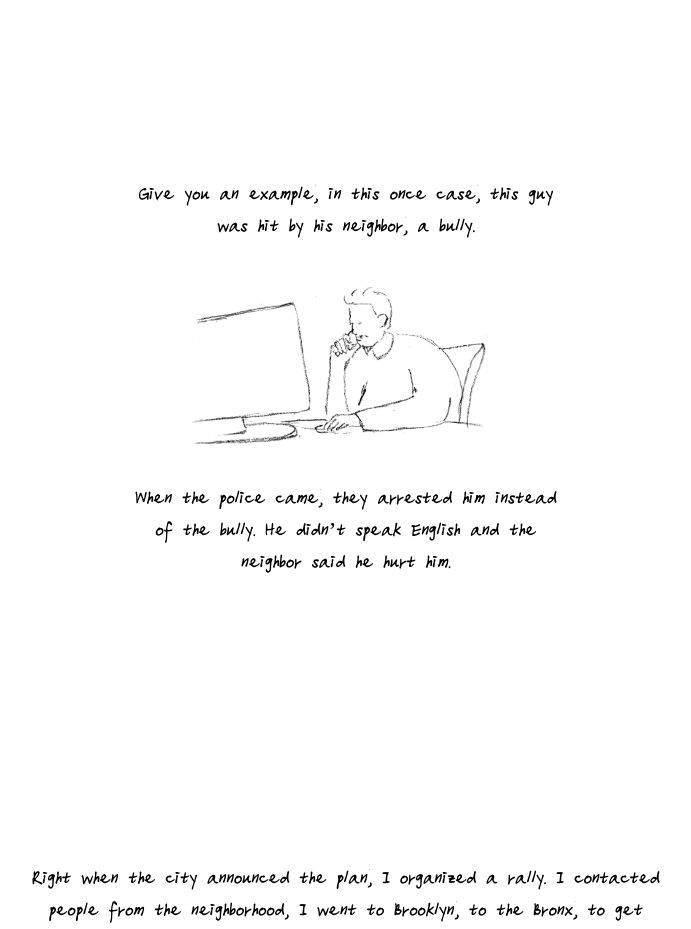
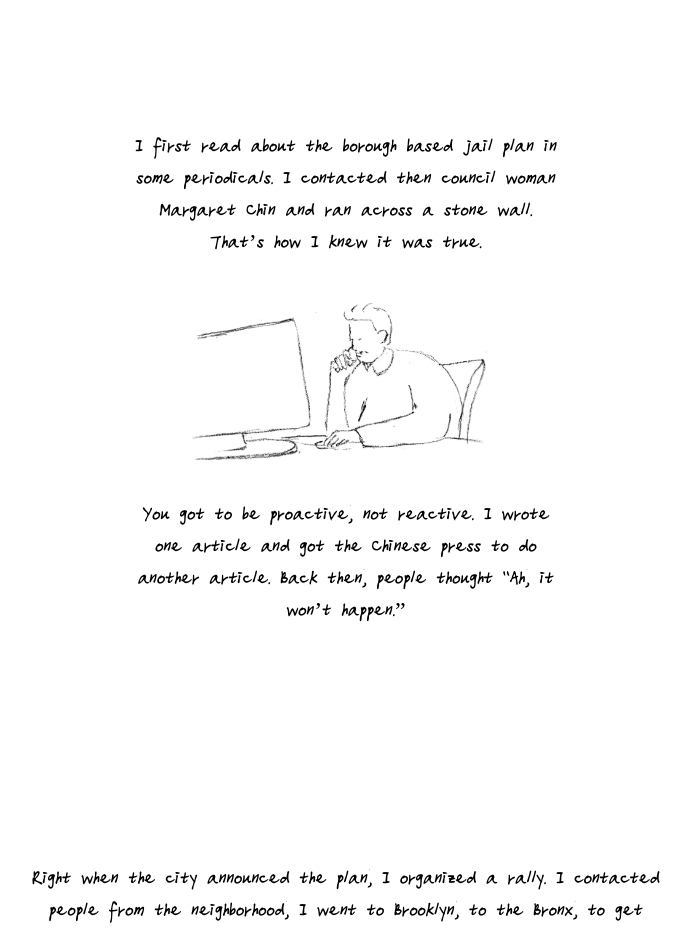
Before and after one commit to Emceelamb/chinatown-jail-comic, a Next.js app: page /2 in a window 1280 px wide. Shown: the part 3220-4149 px from the top of the page, without its empty margins (294-985 px from the left). Built offline with nearby package versions, Linux system fonts and the light colour scheme.

Commit message:
text edit

```diff
--- a/pages/1.tsx
+++ b/pages/1.tsx
@@ -121,7 +121,7 @@ const PanelFour = () => {
         <p className="font-winnieyoe text-2xl text-center">
           I first heard about the jail plan in a small private meeting with less
           than a dozen of community leaders and organizations. The city made a
-          presentation with the council member of the time, Margaret Chan.
+          presentation with the council member of the time, Margaret Chin.
         </p>
       </div>
       <div className="w-1/4">
@@ -380,9 +380,7 @@ const PanelThirteen = () => {
       <div className="w-full relative h-screen flex flex-col justify-center items-center">
         <div className="w-2/3">
           <p className="font-winnieyoe text-3xl text-center">
-            From history we know that every time you have a large project it
-            disrupts the community for years. Jail building always comes with a
-            very large price tag.
+          Since the March rally, NUBC has been working with their lawyer to gather plaintiffs and file a lawsuit at the federal level.
           </p>
         </div>
       </div>
--- a/pages/2.tsx
+++ b/pages/2.tsx
@@ -144,8 +144,7 @@ const PanelFive = () => {
     <div className="w-full h-screen relative flex flex-col justify-center items-center space-y-8">
       <div className="w-1/3">
         <p className="font-winnieyoe text-2xl text-center">
-          Give you an example, in this once case, this guy was hit by his
-          neighbor, a bully.
+        I first read about the borough based jail plan in some periodicals. I contacted then council woman Margaret Chin and ran across a stone wall. That’s how I knew it was true.
         </p>
       </div>
       <div className="w-1/4">
@@ -161,8 +160,7 @@ const PanelFive = () => {
       </div>
       <div className="w-1/3">
         <p className="font-winnieyoe text-2xl text-center">
-          When the police came, they arrested him instead of the bully. He
-          didn’t speak English and the neighbor said he hurt him.
+        You got to be proactive, not reactive. I wrote one article and got the Chinese press to do another article. Back then, people thought “Ah, it won’t happen.”
         </p>
       </div>
     </div>
--- a/pages/4.tsx
+++ b/pages/4.tsx
@@ -117,7 +117,7 @@ const PanelFour = () => {
     <div className="w-full h-screen relative flex flex-col justify-center items-center space-y-8">
       <div className="w-1/2">
         <p className="font-winnieyoe text-2xl text-center">
-          This is the city’s first design-build rather than design-bid-build
+          This is the city’s first "design, build" rather than "design, bid, build"
           project, so we don’t have any idea what the design is.
         </p>
       </div>
@@ -346,11 +346,11 @@ const PanelTwelve = () => {
       <div className="w-1/3">
         <FadeInSection>
           <Image
-            src="/C11.png"
+            src="/C12.png"
             alt=""
             layout="responsive"
             width={877}
-            height={583}
+            height={737}
           />
         </FadeInSection>
       </div>
@@ -369,13 +369,13 @@ const PanelThirteen = () => {
   return (
     <div className="w-full h-screen relative flex flex-col justify-center items-center space-y-12">
       <div className="w-1/3">
-        <FadeInSection>
+      <FadeInSection>
           <Image
-            src="/C12.png"
+            src="/C11.png"
             alt=""
             layout="responsive"
             width={877}
-            height={737}
+            height={583}
           />
         </FadeInSection>
       </div>
```
